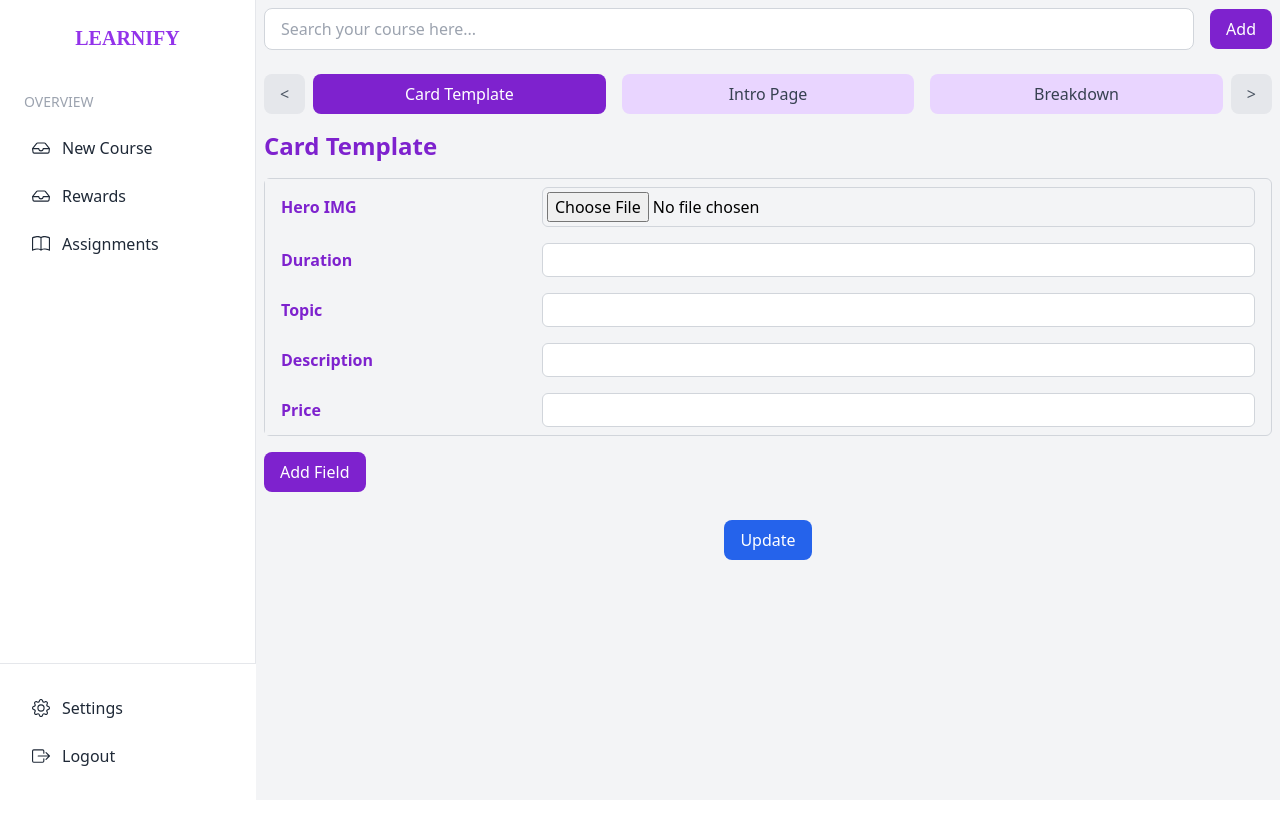
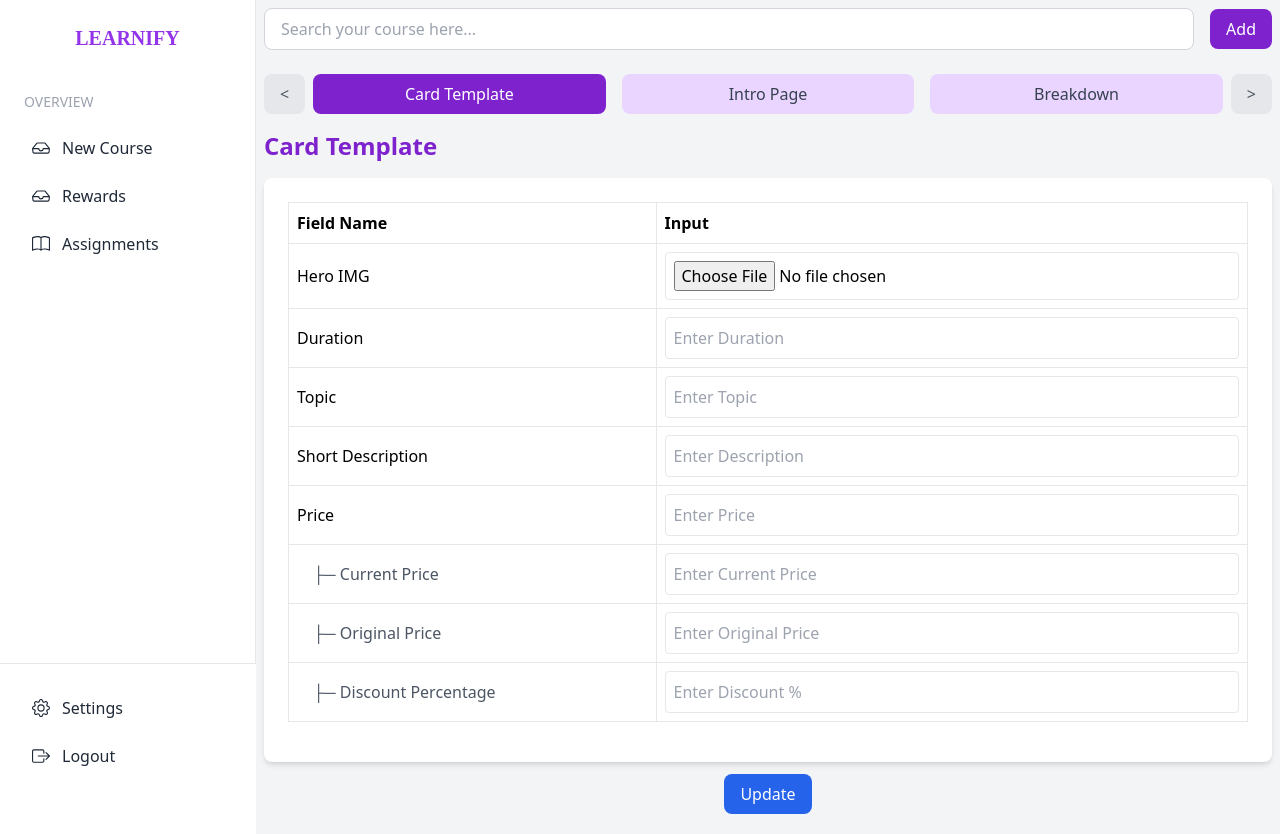
Before and after one commit to prakashcjoshi2209/Learnify, a Next.js app: page /Admin in a window 1280 px wide. Before the commit the page ends 800 px from the top, so only its background shows below. Built offline with nearby package versions, Linux system fonts and the light colour scheme.

Commit message:
new sub fields added in admin side

```diff
--- a/src/app/Admin/AdminCoursePage.tsx
+++ b/src/app/Admin/AdminCoursePage.tsx
@@ -1,35 +1,21 @@
+
 
 "use client";
 import React, { useState } from "react";
 import Breakdown from "./Breakdown";
 import CoursePage from "./CoursePage";
+import CardTemplateForm from "./CardTemplateForm"; // Importing CardTemplateForm
 
 const AdminCoursePage: React.FC = () => {
   const [activeTabIndex, setActiveTabIndex] = useState(0);
   const tabs = ["Card Template", "Intro Page", "Breakdown"];
-  const [fields, setFields] = useState([
-    { heroImg: "", duration: "", topic: "", description: "", price: "" },
-  ]);
-
-  const addField = () => {
-    setFields([
-      ...fields,
-      { heroImg: "", duration: "", topic: "", description: "", price: "" },
-    ]);
-  };
-
-  const handleInputChange = (index: number, field: string, value: string) => {
-    const updatedFields = [...fields];
-    updatedFields[index][field as keyof typeof fields[0]] = value;
-    setFields(updatedFields);
-  };
 
   return (
     <div className="min-h-screen w-full bg-gray-100">
       {/* Main Content */}
       <main className="flex-1 p-2">
         {/* Top Navigation */}
-        <div className="flex items-center  justify-between mb-6">
+        <div className="flex items-center justify-between mb-6">
           <input
             type="text"
             placeholder="Search your course here..."
@@ -73,85 +59,13 @@ const AdminCoursePage: React.FC = () => {
         {activeTabIndex === 0 && (
           <div>
             <h2 className="text-2xl font-bold text-purple-700 mb-4">Card Template</h2>
-            <div className="w-full border border-gray-300 rounded-md mb-4">
-              <table className="w-full">
-                <tbody>
-                  {fields.map((field, index) => (
-                    <React.Fragment key={index}>
-                      <tr>
-                        <td className="bg-gray-100 text-purple-700 font-bold px-4 py-2">Hero IMG</td>
-                        <td className="px-4 py-2">
-                          <input
-                            type="file"
-                            className="w-full p-1 border border-gray-300 rounded-md"
-                            onChange={(e) => handleInputChange(index, "heroImg", e.target.value)}
-                          />
-                        </td>
-                      </tr>
-                      <tr>
-                        <td className="bg-gray-100 text-purple-700 font-bold px-4 py-2">Duration</td>
-                        <td className="px-4 py-2">
-                          <input
-                            type="text"
-                            value={field.duration}
-                            onChange={(e) => handleInputChange(index, "duration", e.target.value)}
-                            className="w-full p-1 border border-gray-300 rounded-md"
-                          />
-                        </td>
-                      </tr>
-                      <tr>
-                        <td className="bg-gray-100 text-purple-700 font-bold px-4 py-2">Topic</td>
-                        <td className="px-4 py-2">
-                          <input
-                            type="text"
-                            value={field.topic}
-                            onChange={(e) => handleInputChange(index, "topic", e.target.value)}
-                            className="w-full p-1 border border-gray-300 rounded-md"
-                          />
-                        </td>
-                      </tr>
-                      <tr>
-                        <td className="bg-gray-100 text-purple-700 font-bold px-4 py-2">
-                          Description
-                        </td>
-                        <td className="px-4 py-2">
-                          <input
-                            type="text"
-                            value={field.description}
-                            onChange={(e) => handleInputChange(index, "description", e.target.value)}
-                            className="w-full p-1 border border-gray-300 rounded-md"
-                          />
-                        </td>
-                      </tr>
-                      <tr>
-                        <td className="bg-gray-100 text-purple-700 font-bold px-4 py-2">Price</td>
-                        <td className="px-4 py-2">
-                          <input
-                            type="text"
-                            value={field.price}
-                            onChange={(e) => handleInputChange(index, "price", e.target.value)}
-                            className="w-full p-1 border border-gray-300 rounded-md"
-                          />
-                        </td>
-                      </tr>
-                    </React.Fragment>
-                  ))}
-                </tbody>
-              </table>
-            </div>
-            <button
-              onClick={addField}
-              className="px-4 py-2 bg-purple-700 text-white rounded-lg hover:bg-purple-800 mb-4"
-            >
-              Add Field
-            </button>
+            <CardTemplateForm /> {/* Render the CardTemplateForm component */}
           </div>
         )}
 
         {activeTabIndex === 1 && (
           <div>
             <h2 className="text-xl font-bold text-gray-700 mb-4">Intro Page</h2>
-            {/* <p>Intro page here .....</p> */}
             <CoursePage />
           </div>
         )}
@@ -159,15 +73,15 @@ const AdminCoursePage: React.FC = () => {
         {activeTabIndex === 2 && (
           <div>
             <h2 className="text-xl font-bold text-gray-700 mb-4">Breakdown</h2>
-            <Breakdown /> {/* Render the Breakdown component here */}
+            <Breakdown />
           </div>
         )}
 
         {/* Update Button */}
         <div className="flex justify-center items-center">
-        <button className="px-4 py-2 my-3 bg-blue-600 text-white rounded-lg hover:bg-blue-700">
-          Update
-        </button>
+          <button className="px-4 py-2 my-3 bg-blue-600 text-white rounded-lg hover:bg-blue-700">
+            Update
+          </button>
         </div>
       </main>
     </div>
--- a/src/app/Admin/CardTemplateForm.tsx
+++ b/src/app/Admin/CardTemplateForm.tsx
@@ -1,8 +1,17 @@
+
 "use client";
 
-import React, { useState } from 'react';
+import React, { useState } from "react";
 
 interface Field {
+  id: number;
+  name: string;
+  type: string;
+  placeholder: string;
+  subFields?: SubField[];
+}
+
+interface SubField {
   id: number;
   name: string;
   type: string;
@@ -11,17 +20,27 @@ interface Field {
 
 const CardTemplateForm: React.FC = () => {
   const [fields, setFields] = useState<Field[]>([
-    { id: 1, name: 'Hero IMG', type: 'file', placeholder: '' },
-    { id: 2, name: 'Duration', type: 'text', placeholder: 'Enter Duration' },
-    { id: 3, name: 'Topic', type: 'text', placeholder: 'Enter Topic' },
-    { id: 4, name: 'Description', type: 'text', placeholder: 'Enter Description' },
-    { id: 5, name: 'Price', type: 'number', placeholder: 'Enter Price' },
+    { id: 1, name: "Hero IMG", type: "file", placeholder: "" },
+    { id: 2, name: "Duration", type: "text", placeholder: "Enter Duration" },
+    { id: 3, name: "Topic", type: "text", placeholder: "Enter Topic" },
+    { id: 4, name: "Short Description", type: "text", placeholder: "Enter Description" },
+    {
+      id: 5,
+      name: "Price",
+      type: "number",
+      placeholder: "Enter Price",
+      subFields: [
+        { id: 51, name: "Current Price", type: "number", placeholder: "Enter Current Price" },
+        { id: 52, name: "Original Price", type: "number", placeholder: "Enter Original Price" },
+        { id: 53, name: "Discount Percentage", type: "number", placeholder: "Enter Discount %" },
+      ],
+    },
   ]);
 
   const addField = () => {
     setFields([
       ...fields,
-      { id: Date.now(), name: 'New Field', type: 'text', placeholder: 'Enter Field Value' },
+      { id: Date.now(), name: "New Field", type: "text", placeholder: "Enter Field Value" },
     ]);
   };
 
@@ -36,7 +55,8 @@ const CardTemplateForm: React.FC = () => {
         </thead>
         <tbody>
           {fields.map((field) => (
-            <tr key={field.id}>
+            <React.Fragment key={field.id}>
+              <tr>
                 <td className="p-2 border border-gray-200">{field.name}</td>
                 <td className="p-2 border border-gray-200">
                   <input
@@ -46,10 +66,29 @@ const CardTemplateForm: React.FC = () => {
                   />
                 </td>
               </tr>
+              {/* Render subfields for Price */}
+              {field.subFields &&
+                field.subFields.map((subField) => (
+                  <tr key={subField.id}>
+                    <td className="pl-6 p-2 border border-gray-200 text-gray-600">
+                      ├─ {subField.name}
+                    </td>
+                    <td className="p-2 border border-gray-200">
+                      <input
+                        type={subField.type}
+                        placeholder={subField.placeholder}
+                        className="border p-2 rounded w-full"
+                      />
+                    </td>
+                  </tr>
+                ))}
+            </React.Fragment>
           ))}
         </tbody>
       </table>
-      <div className="flex justify-between">
+
+      {/* Buttons for adding new fields */}
+      {/* <div className="flex justify-between">
         <button
           onClick={addField}
           className="bg-purple-500 text-white px-4 py-2 rounded hover:bg-purple-600"
@@ -59,7 +98,7 @@ const CardTemplateForm: React.FC = () => {
         <button className="bg-blue-500 text-white px-4 py-2 rounded hover:bg-blue-600">
           Update
         </button>
-      </div>
+      </div> */}
     </div>
   );
 };
--- a/src/app/Admin/CoursePage.tsx
+++ b/src/app/Admin/CoursePage.tsx
@@ -1,3 +1,4 @@
+
 "use client";
 import React, { useState } from "react";
 
@@ -9,33 +10,73 @@ const CoursePage: React.FC = () => {
       </h1>
 
       {/* Course Introduction Section */}
-      <DynamicSection title="Course Introduction" initialFields={["Demo", "Topic", "Description", "Publisher"]} />
+      <DynamicSection
+        title="Course Introduction"
+        initialFields={[
+          "Demo",
+          "Topic",
+          "Long Description",
+          "Sub Points",
+          "Properties",
+          "Publisher Name",
+          "Publisher Bio",
+          "Publisher Profile Image",
+        ]}
+      />
 
       {/* Course Details Section */}
-      <DynamicSection title="Course Details" initialFields={["Content Duration", "No. of Assignment", "Video Lectures"]} />
+      <DynamicSection
+        title="Course Details"
+        initialFields={["Content Duration", "No. of Assignment", "Video Lectures"]}
+      />
 
       {/* About Course Section */}
-      <DynamicSection title="About Course" initialFields={["Topic", "Details", "Properties", "Syllabus"]} />
+      <DynamicSection
+        title="About Course"
+        initialFields={["Topic", "Intro",  "Syllabus"]}
+      />
+
+
     </div>
   );
 };
 
 // Dynamic Section Component with Add Field Feature
-const DynamicSection: React.FC<{ title: string; initialFields: string[] }> = ({ title, initialFields }) => {
+const DynamicSection: React.FC<{ title: string; initialFields: string[] }> = ({
+  title,
+  initialFields,
+}) => {
   const [fields, setFields] = useState<string[]>(initialFields);
+  const [fieldValues, setFieldValues] = useState<{ [key: string]: string }>({});
 
   const addField = () => {
     const newField = prompt("Enter new field name:");
-    if (newField) setFields([...fields, newField]);
+    if (newField) {
+      setFields([...fields, newField]);
+      setFieldValues({ ...fieldValues, [newField]: "" });
+    }
+  };
+
+  const handleInputChange = (field: string, value: string) => {
+    setFieldValues({ ...fieldValues, [field]: value });
+  };
+
+  const handleFileChange = (field: string, file: File | null) => {
+    if (file) {
+      setFieldValues({ ...fieldValues, [field]: file.name }); // Store the file name
+    }
   };
 
   return (
     <div className="mb-6">
       <h2 className="text-xl font-semibold text-indigo-600 mb-2">{title}</h2>
       <div className="bg-white p-4 rounded-lg shadow">
-        <Table fields={fields} />
+        <Table fields={fields} fieldValues={fieldValues} onInputChange={handleInputChange} onFileChange={handleFileChange} />
         <div className="text-right mt-2">
-          <button onClick={addField} className="px-4 py-2 bg-indigo-600 text-white rounded-lg hover:bg-indigo-700">
+          <button
+            onClick={addField}
+            className="px-4 py-2 bg-indigo-600 text-white rounded-lg hover:bg-indigo-700"
+          >
             Add Field
           </button>
         </div>
@@ -45,7 +86,12 @@ const DynamicSection: React.FC<{ title: string; initialFields: string[] }> = ({
 };
 
 // Table Component
-const Table: React.FC<{ fields: string[] }> = ({ fields }) => (
+const Table: React.FC<{
+  fields: string[];
+  fieldValues: { [key: string]: string };
+  onInputChange: (field: string, value: string) => void;
+  onFileChange: (field: string, file: File | null) => void;
+}> = ({ fields, fieldValues, onInputChange, onFileChange }) => (
   <table className="w-full border-collapse border border-gray-300">
     <tbody>
       {fields.map((field, index) => (
@@ -53,11 +99,18 @@ const Table: React.FC<{ fields: string[] }> = ({ fields }) => (
           <td className="p-2 border-r border-gray-300">{field}</td>
           <td className="p-2">
             {field === "Demo" ? (
-              <button className="px-2 py-1 bg-gray-200 text-sm rounded">Choose Video</button>
+              <input type="file" accept="video/*" onChange={(e) => onFileChange(field, e.target.files?.[0] || null)} className="border p-1" />
             ) : field === "Syllabus" ? (
-              <button className="px-2 py-1 bg-gray-200 text-sm rounded">Choose PDF</button>
+              <input type="file" accept="application/pdf" onChange={(e) => onFileChange(field, e.target.files?.[0] || null)} className="border p-1" />
+            ) : field === "Publisher Profile Image" ? (
+              <input type="file" accept="image/*" onChange={(e) => onFileChange(field, e.target.files?.[0] || null)} className="border p-1" />
             ) : (
-              ""
+              <input
+                type={field.includes("Price") || field === "Discount Percentage" ? "number" : "text"}
+                value={fieldValues[field] || ""}
+                onChange={(e) => onInputChange(field, e.target.value)}
+                className="w-full border p-1 rounded"
+              />
             )}
           </td>
         </tr>
--- a/src/app/Admin/page.tsx
+++ b/src/app/Admin/page.tsx
@@ -29,12 +29,12 @@ const AdminDashboard: React.FC = () => {
 
 
    <div className="flex">
-  {/* Sidebar */}
+
     <div className="w-1/5 min-h-screen bg-white">
      <Sidebar />
     </div>
 
-  {/* Main Content */}
+
     <div className="w-4/5 p-0">
      <AdminCoursePage />
     </div>
```
Lines whose indentation alone changed are shown as unchanged.
